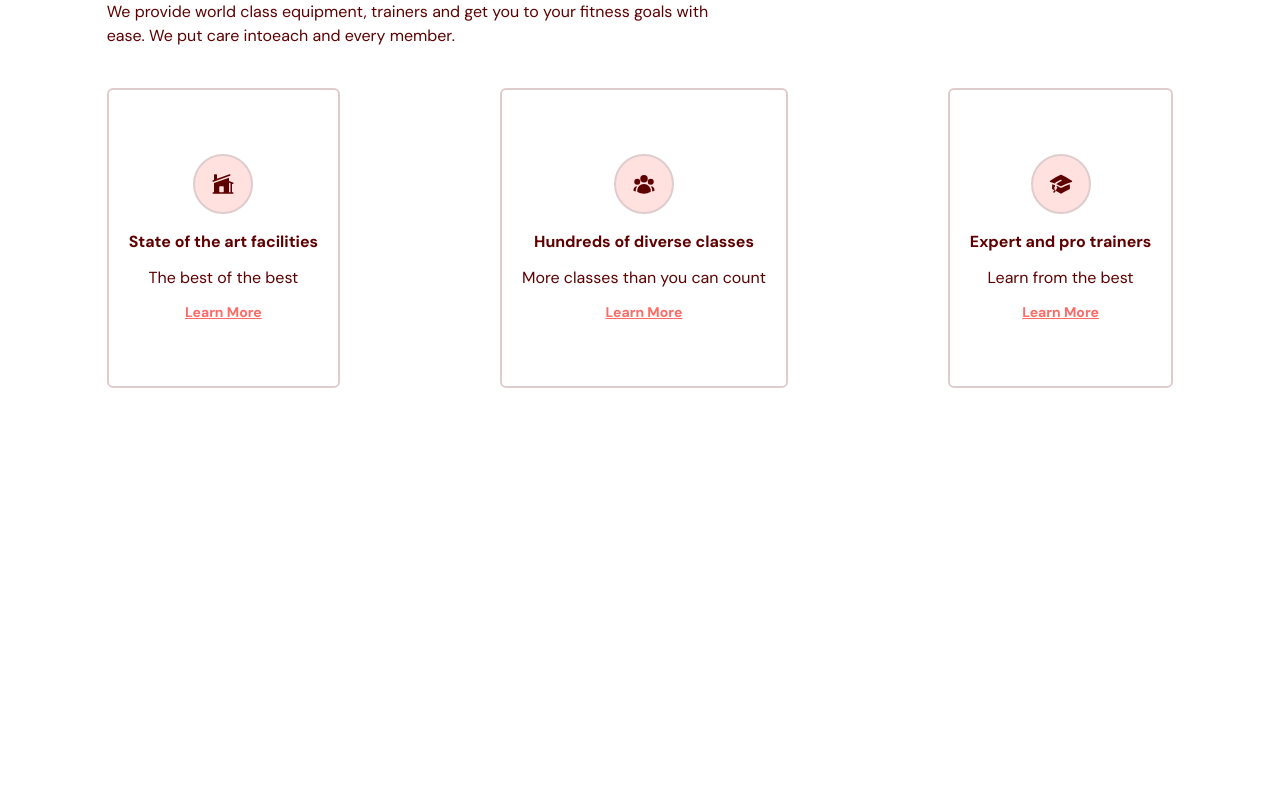
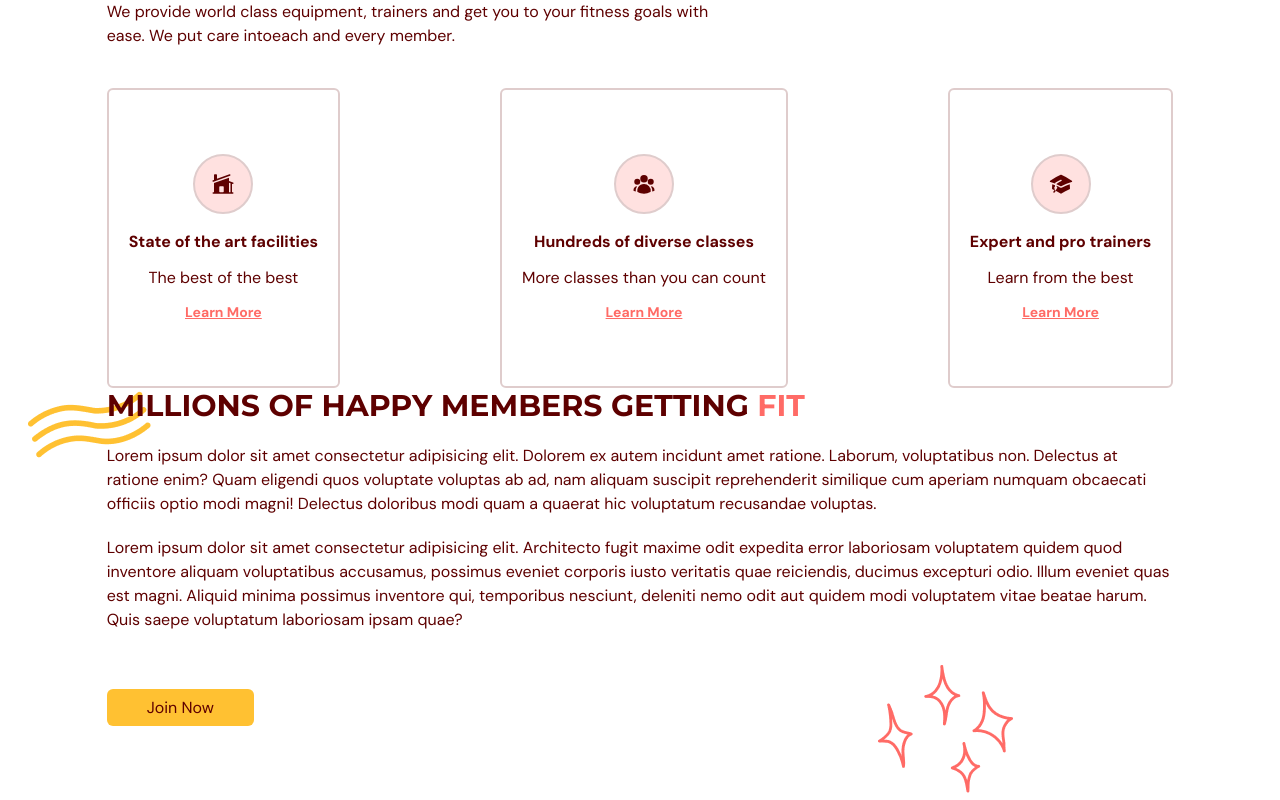
Before and after one commit to Louistam888/gym-fitness, a React (Vite) app: page / in a window 1280 px wide. Shown: the part 936-1736 px from the top of the page. Before the commit the page ends 1600 px from the top, so only its background shows below. Built offline with nearby package versions, Linux system fonts and the light colour scheme.

Commit message:
added more to description

```diff
--- a/src/scenes/benefits/index.tsx
+++ b/src/scenes/benefits/index.tsx
@@ -7,6 +7,7 @@ import { BenefitType, SelectedPage } from "@/shared/types";
 import { motion } from "framer-motion";
 import HText from "@/shared/HText";
 import Benefit from "./Benefit";
+import ActionButton from "@/shared/ActionButton";
 
 const benefits: Array<BenefitType> = [
   {
@@ -44,7 +45,7 @@ const Benefits = ({ setSelectedPage }: Props) => {
         onViewportEnter={() => setSelectedPage(SelectedPage.Benefits)}
       >
         {/* HEADER */}
-        <motion.div className="md:my-5 md:w-3/5" >
+        <motion.div className="md:my-5 md:w-3/5">
           <HText>MORE THAN JUST A GYM</HText>
           <p>
             We provide world class equipment, trainers and get you to your
@@ -70,6 +71,53 @@ const Benefits = ({ setSelectedPage }: Props) => {
             />
           ))}
         </motion.div>
+        {/* GRAPHICS AND DESCRIPTION */}
+        <div>
+          <img />
+          {/* DESCRIPTION */}
+          <div>
+            {/* TITLE */}
+            <div className="relative">
+              <div className="before:absolute before:-top -20 before:-left-20 before:z-[-1] before:content-abstractwaves">
+                <div>
+                  <HText>
+                    MILLIONS OF HAPPY MEMBERS GETTING{" "}
+                    <span className="text-primary-500">FIT</span>
+                  </HText>
+                </div>
+              </div>
+            </div>
+            {/* DESCRIPTION */}
+            <div>
+              <p className="my-5">
+                Lorem ipsum dolor sit amet consectetur adipisicing elit. Dolorem
+                ex autem incidunt amet ratione. Laborum, voluptatibus non.
+                Delectus at ratione enim? Quam eligendi quos voluptate voluptas
+                ab ad, nam aliquam suscipit reprehenderit similique cum aperiam
+                numquam obcaecati officiis optio modi magni! Delectus doloribus
+                modi quam a quaerat hic voluptatum recusandae voluptas.
+              </p>
+              <p className="mb-5">
+                Lorem ipsum dolor sit amet consectetur adipisicing elit.
+                Architecto fugit maxime odit expedita error laboriosam
+                voluptatem quidem quod inventore aliquam voluptatibus accusamus,
+                possimus eveniet corporis iusto veritatis quae reiciendis,
+                ducimus excepturi odio. Illum eveniet quas est magni. Aliquid
+                minima possimus inventore qui, temporibus nesciunt, deleniti
+                nemo odit aut quidem modi voluptatem vitae beatae harum. Quis
+                saepe voluptatum laboriosam ipsam quae?
+              </p>
+            </div>
+            {/* BUTTON */}
+            <div className="relative mt-16">
+              <div className="before:absolute before:-bottom-20 before:right-40 before:z-[1] before:content-sparkles">
+                <ActionButton setSelectedPage={setSelectedPage}>
+                  Join Now
+                </ActionButton>
+              </div>
+            </div>
+          </div>
+        </div>
       </motion.div>
     </section>
   );
```
